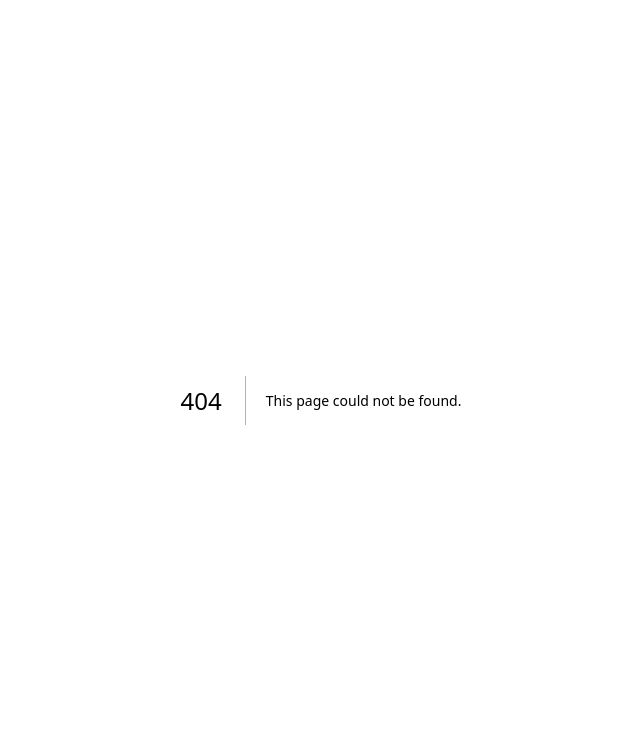
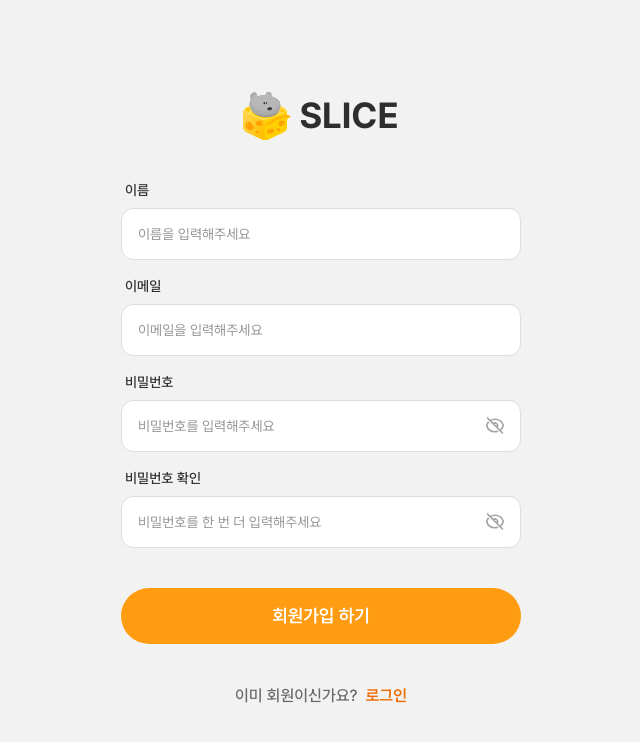
Before and after one commit to swallowedB/slice, a Next.js app: page /signup in a window 1280 px wide. Before the commit this address had no page. Shown: the top 742 px of the page, without its empty margins (319-959 px from the left). Built offline with nearby package versions, Linux system fonts and the light colour scheme.

Commit message:
💄 Style : 회원가입 페이지 퍼블리싱

```diff
--- a/src/app/(auth)/_components/FormField.tsx
+++ b/src/app/(auth)/_components/FormField.tsx
@@ -1,11 +1,12 @@
-"use client"
+"use client";
+import clsx from "clsx";
 import { useState } from "react";
 import AuthInput from "../../../components/common/input/auth-input/AuthInput";
 import BaseInput from "../../../components/common/input/base-input/BaseInput";
 
 interface FormFieldProps {
   label: string;
-  hideLabel?: boolean
+  hideLabel?: boolean;
   name: string;
   type?: "email" | "password" | "text";
   value: string;
@@ -13,6 +14,7 @@ interface FormFieldProps {
   error?: string;
   onChange: (e: React.ChangeEvent<HTMLInputElement>) => void;
 }
+
 
 export default function FormField({
   label,
@@ -25,18 +27,30 @@ export default function FormField({
   onChange,
 }: FormFieldProps) {
   const errorId = `${name}-Error`;
+  const hasError = Boolean(error);
+  const isFilled = !hasError && value.length > 0;
+
+  const inputClassName = clsx(
+    "border px-4 rounded-xl h-[52px] flex items-center bg-white",
+    {
+      "border-gray-100": !isFilled && !hasError,
+      "border-gray-200": isFilled,
+      "border-red-500": hasError,
+    },
+  );
 
   const [showPassword, setShowPassword] = useState(false);
-
-  const togglePassword = () => setShowPassword(prev => !prev)
+  const togglePassword = () => setShowPassword((prev) => !prev);
 
   return (
     <div className="flex flex-col">
-      {!hideLabel && <label
-        htmlFor={name}
-        className="text-sm font-medium mb-2 text-black pl-1 ">
-        {label}
-      </label>}
+      {!hideLabel && (
+        <label
+          htmlFor={name}
+          className="mb-2 pl-1 text-sm font-medium text-black">
+          {label}
+        </label>
+      )}
 
       {type !== "text" ? (
         <AuthInput
@@ -60,10 +74,13 @@ export default function FormField({
           onChange={onChange}
           aria-invalid={!!error}
           aria-describedby={error ? errorId : undefined}
+          className={inputClassName}
         />
       )}
 
-      {error && <p className="mt-2 pl-1 text-xs text-[#FF3434] font-medium ">{error}</p>}
+      {error && (
+        <p className="mt-2 pl-1 text-xs font-medium text-[#FF3434]">{error}</p>
+      )}
     </div>
   );
 }
--- /dev/null
+++ b/src/app/(auth)/signup/_components/SignupForm.tsx
@@ -0,0 +1,59 @@
+"use client";
+import { useState } from "react";
+import FormField from "../../_components/FormField";
+
+export default function SignupForm() {
+    const [form, setForm] = useState({
+      name: "",
+      email: "",
+      password: "",
+      confirmPassword: "",
+    });
+    const [errors, setErrors] = useState({
+      email: "",
+      password: "",
+      confirmPassword: "",
+    })
+
+    const handleChange = (e: React.ChangeEvent<HTMLInputElement>) => {
+    setForm((prev) => ({ ...prev, [e.target.name]: e.target.value }));
+  };
+
+  return (
+        <section className="flex flex-col gap-4 w-full">
+          <FormField
+            label="이름"
+            name="name"
+            placeholder="이름을 입력해주세요"
+            type="text"
+            value={form.name}
+            onChange={handleChange}
+          />
+          <FormField
+            label="이메일"
+            name="email"
+            type="email"
+            error={errors.email}
+            value={form.email}
+            onChange={handleChange}
+          />
+          <FormField
+            label="비밀번호"
+            name="password"
+            type="password"
+            error={errors.password}
+            value={form.password}
+            onChange={handleChange}
+          />
+          <FormField
+            label="비밀번호 확인"
+            name="confirmPassword"
+            type="password"
+            placeholder="비밀번호를 한 번 더 입력해주세요"
+            error={errors.confirmPassword}
+            value={form.confirmPassword}
+            onChange={handleChange}
+          />
+        </section>
+  )
+}
--- /dev/null
+++ b/src/app/(auth)/signup/page.tsx
@@ -0,0 +1,22 @@
+"use client"
+import Button from "../../../components/common/button/Button";
+import AuthSwitch from "../_components/AuthSwitch";
+import SignupForm from "./_components/SignupForm";
+
+export default function SignupPage() {
+  const handleClick = () => {
+    console.log("퍼블리싱용 함수");
+  };
+
+  return (
+    <section className="flex w-80 flex-col items-center gap-6 sm:w-100 md:gap-10">
+      <SignupForm />
+      <Button onClick={handleClick}>회원가입 하기</Button>
+      <AuthSwitch
+        text="이미 회원이신가요?"
+        actionText="로그인"
+        href="/login"
+      />
+    </section>
+  );
+}
```
